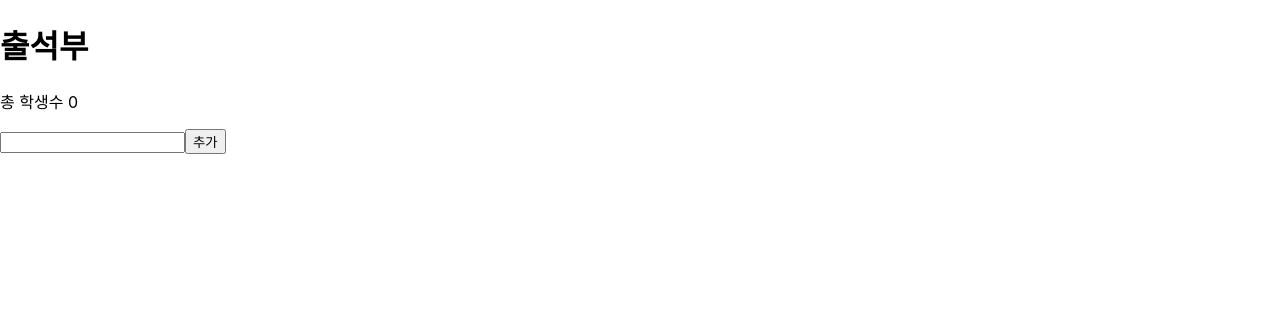
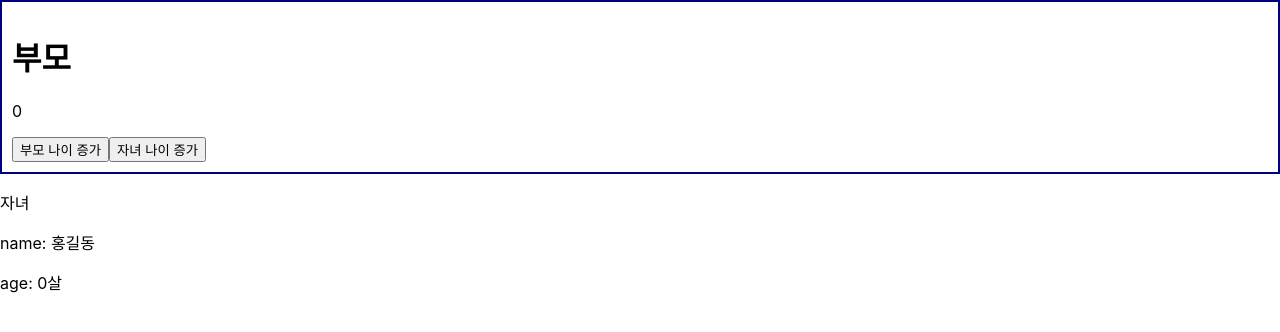
Before and after one commit to wmswmswms/react_study1, a React (Create React App) app: page / in a window 1280 px wide. Shown: the top 332 px of the page. Built offline with nearby package versions, Linux system fonts and the light colour scheme.

Commit message:
React.memo 예제1

```diff
--- a/src/App.js
+++ b/src/App.js
@@ -1,118 +1,36 @@
 //import './style1.css';
 //import { isValidInputTimeValue } from '@testing-library/user-event/dist/utils';
 import { useCallback, useState,useReducer } from 'react';
-import Student from './componet/Students';
-
-
-//userReducer
-//reducer - state를 업데이트 하는역활
-//dispathch - state 업데이트를 위한 요구
-//action - 요구의 내용
-
-const reducer = (state,action) =>{
-
-  switch(action.type){
-    case 'add-student':
-      const name = action.payload.name;
-      if(name == ""){
-        alert('이름을 입력하세요');
-        return state;
-      }
-      const newStudent = {
-        id: Date.now(),
-        name, //key 와 value가 같으면 생략가능 ,
-        isHere: false,
-      }
-
-      console.log(state.count +1);
-      return {
-        count: state.count +1,
-        students : [...state.students,newStudent],  //기존 배열에 새벼열을 추가
-      }
-
-    case 'delete-student':
-      console.log(state,action);
-      return{
-        count: state.count-1,
-        students: state.students.filter(  //filter 는 일치하지 않는것만 구한다는듯
-          // (student) 는 state.students 값을 사용하는것이므로 선언하는 인자값이므로 임의로 사용
-          // onClick={(e)=>{}} 이것과 같은 의미
-          (student) => student.id !== action.payload.id
-        )
-      }
-
-    case 'mark-student':
-      return{
-        count: state.count,
-        students: state.students.map((student)=>{
-
-          if(student.id === action.payload.id){
-            //console.log(student.name+'변경');
-            if(student.isHere == false){
-              var name_re = student.name+'변경'
-            }else{
-              var name_re = student.name.replace(/변경/gi,"");
-            }
-
-
-            return {...student, isHere: !student.isHere, name: name_re }  //배열안에 해당 배열값을 변경
-            //return student;
-          }
-          return student;
-        })
-      }
-
-    default:
-      return state;
-  };
-}
-
-
-const initialState = {
-  count: 0,
-  students: [],
-}
-
-
-
+import Child from './componet/Child';
 
 function App() {
 
-  const [name, setName] = useState('');
+  const [parentAge, setParentAge] = useState(0);
+  const [childAge, setChildAge] = useState(0);
 
-  //첫번째 배열값은 state명칭, 두번쨰 배열값은 요구사항 명칭
-  //첫번쨰 인자값은 reducer 정의 함수명, 두번째 인자값은 state의 값 정의 함수명
-  //첫번째배열값으로 하단에서 정의 한다.
-  //첫번쨰 인자값의 reducer 함수안에서는 두번째 인자값이 같이 전달되기 때문에 첫번쨰 인자값 함수 안에서 사용이 가능함
-  const [studentInfo, dispatch] = useReducer(reducer,initialState);
+  const increaseParentAge = ()=>{
+    setParentAge(parentAge + 1);
+  }
 
+  //React.memo Child컴포넌트의 props 값이 변경 될때만 렌더링됨
+  //Child 컴포넌트에 memo 컴포넌트로 감싸서 형태로 명시해서 사용
+  const increaseChildAge = ()=>{
+    setChildAge(childAge+1);
+  }
+
+  console.log('부모 컴포넌트가 렌더링 되었어요')
 
   return (
-      <div>
-        <h1>출석부</h1>
-        <p>총 학생수 {studentInfo.count}</p>
-        <input
-          type="text"
-          value={name}
-          onChange={(e)=> setName(e.target.value)}
-        ></input>
-        <button onClick={()=>{
-          dispatch({
-            type: 'add-student',
-            payload: {name}
-          })
-        }}>추가</button>
-
-        {
-          studentInfo.students.map((student)=>{
-            return(
-              <Student key={student.id} name={student.name} dispatch={dispatch} id={student.id} isHere={student.isHere} />
-            )
-          })
-        }
+      <>
+      <div style={{ border: '2px solid navy', padding: '10px' }}>
+        <h1>부모</h1>
+        <p>{parentAge}</p>
+        <button onClick={increaseParentAge}>부모 나이 증가</button>
+        <button onClick={increaseChildAge}>자녀 나이 증가</button>
 
       </div>
-
+      <Child name={'홍길동'} age={childAge}></Child>
+      </>
   );
 }
 
--- /dev/null
+++ b/src/componet/Child.js
@@ -0,0 +1,17 @@
+import React,{memo} from "react";
+
+
+const Child = ({name, age})=>{
+    console.log('자녀 컴포넌트가 렌더링 되었어요')
+    return(
+        <div>
+            <p>자녀</p>
+            <p>name: {name}</p>
+            <p>age: {age}살</p>
+        </div>
+    )
+}
+
+//memo라는 고착 컴퍼넌트에 인자값의 컴포넌트를 받아서 최적해 준다.
+//props 값이 변경될때만 렌더링 된다, 변경안되면 렌더링 된걸 재 사용
+export default memo(Child);
```
